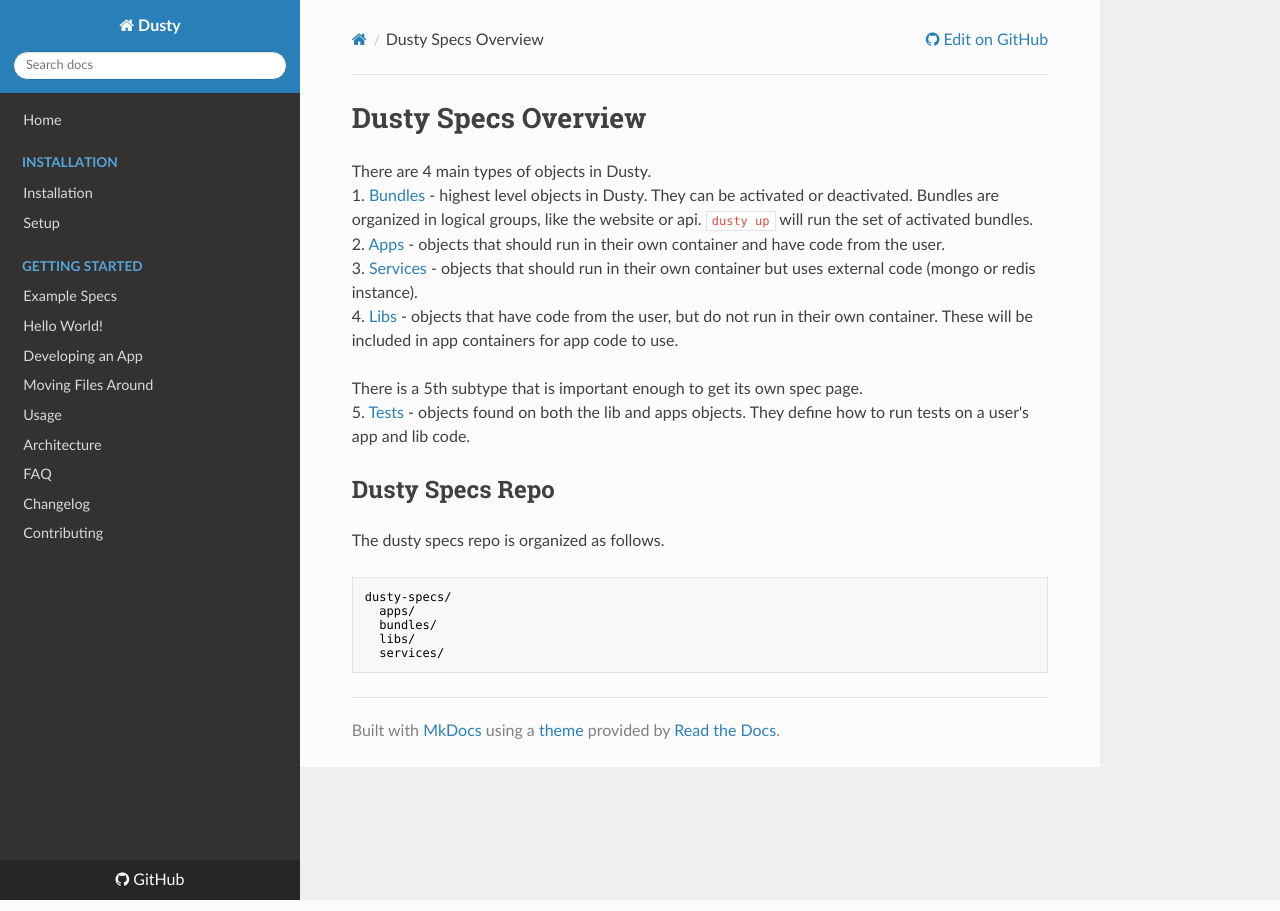
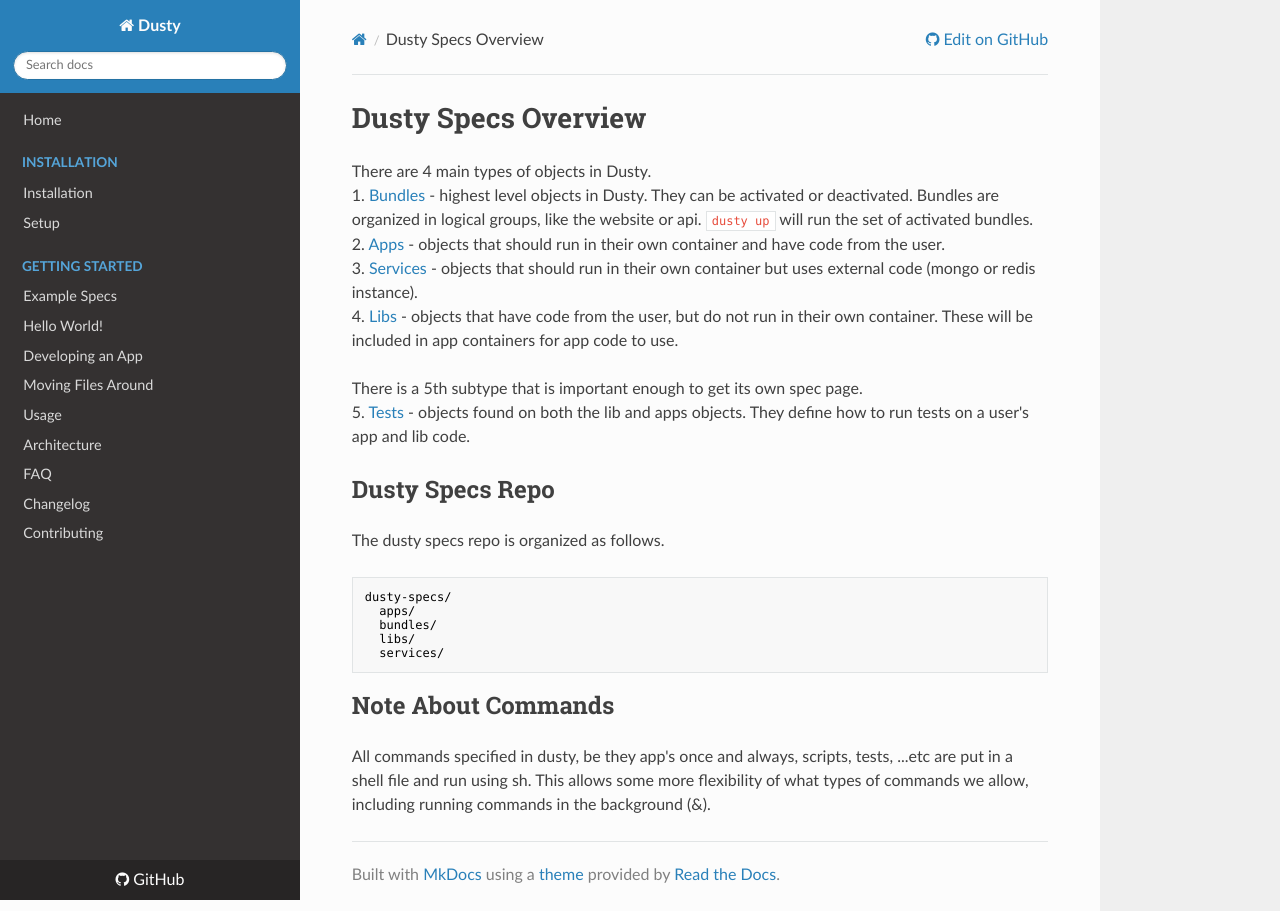
Before and after one commit to gamechanger/dusty, an MkDocs documentation site: the page built from docs/specs/index.md, in a window 1280 px wide. Built offline with MkDocs 1.6.1, drawn with Linux system fonts in a browser that asks for light colours; nearby versions of some CDN libraries; old or Windows-style settings are respelled for this version of MkDocs.

Commit message:
add in description of commands

````diff
--- a/docs/specs/index.md
+++ b/docs/specs/index.md
@@ -17,3 +17,6 @@
   libs/
   services/
 ```
+
+## Note About Commands
+All commands specified in dusty, be they app's once and always, scripts, tests, ...etc are put in a shell file and run using sh.  This allows some more flexibility of what types of commands we allow, including running commands in the background (&).
````
